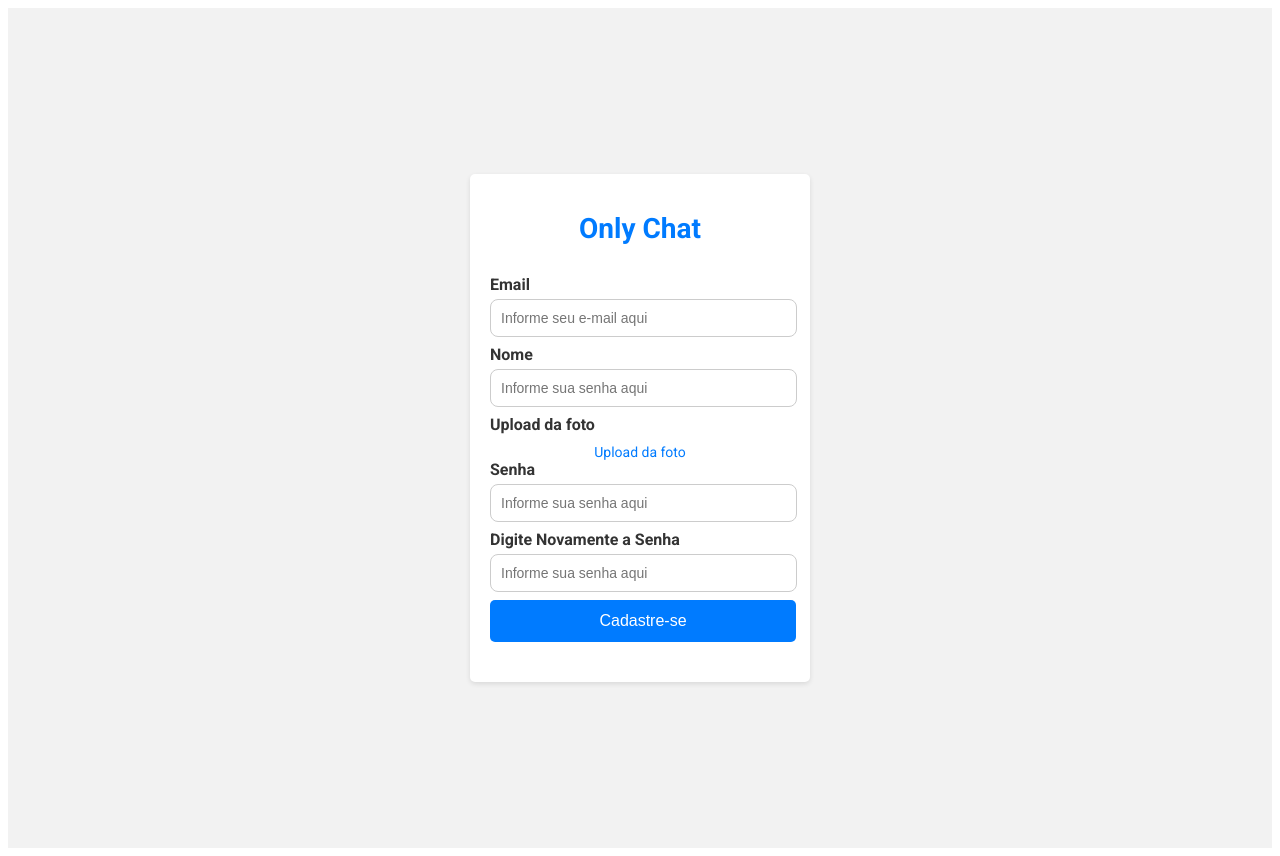
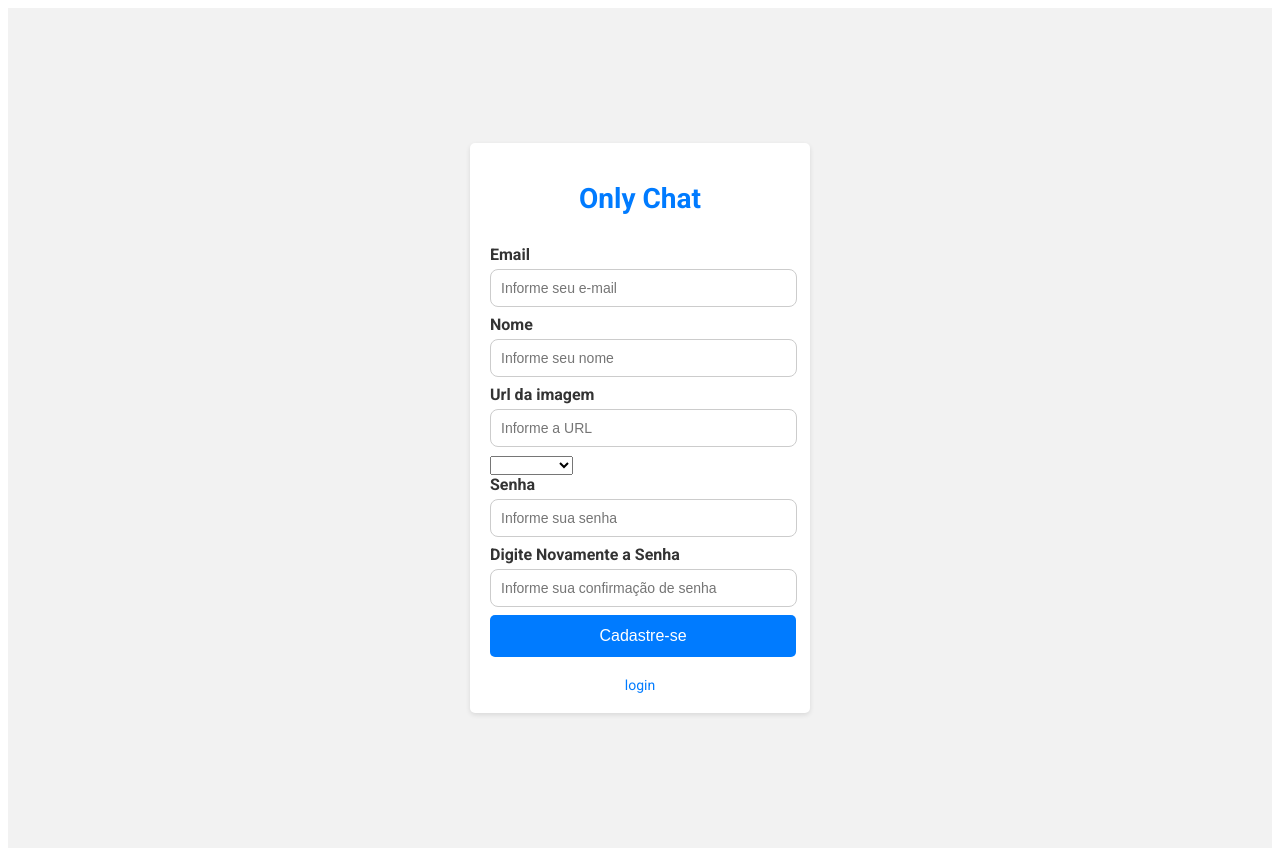
Before and after one commit to Possidone/login-patch, an Angular app in the folder login-patch/: page /sign-up in a window 1280 px wide. Built offline with nearby package versions, Linux system fonts and the light colour scheme.

Commit message:
Inclui cadastro

```diff
--- a/login-patch/src/app/home/home.component.html
+++ b/login-patch/src/app/home/home.component.html
@@ -1 +1,9 @@
-<p>home works!</p>
+<h1>{{ nameUser }}</h1>
+<h1>{{ urlImage }}</h1>
+
+<ul>
+    <li *ngFor="let user of userList">
+      <span>{{ user.name }}</span>
+      <span>{{ user.email }}</span>
+    </li>
+</ul>
--- a/login-patch/src/app/home/home.component.ts
+++ b/login-patch/src/app/home/home.component.ts
@@ -1,10 +1,39 @@
-import { Component } from '@angular/core';
+import { Component, OnInit } from '@angular/core';
+import { HttpClient } from '@angular/common/http';
+import { ActivatedRoute } from '@angular/router';
 
 @Component({
   selector: 'app-home',
   templateUrl: './home.component.html',
   styleUrls: ['./home.component.css']
 })
-export class HomeComponent {
+export class HomeComponent implements OnInit  {
+  nameUser: string = "";
+  urlImage: string = "";
+  userList: any[] = [];
+  passedData: any;
 
+  constructor(private http: HttpClient) { }
+
+  ngOnInit() {
+    this.fetchUserList();
+  }
+
+  fetchUserList() {
+    this.http.get<any[]>('http://localhost:8080/user/all').subscribe(
+      (response) => {
+        const email = localStorage.getItem("email");
+        this.userList = response.filter(user => user.email !== email);
+        const user = response.find(user => user.email == email);
+        this.nameUser = user.name;
+        this.urlImage = user.urlImage;
+
+        localStorage.setItem("name", this.nameUser);
+        localStorage.setItem("url", this.urlImage);
+      },
+      (error) => {
+        console.log(error);
+      }
+    );
+  }
 }
--- a/login-patch/src/app/login/login.component.ts
+++ b/login-patch/src/app/login/login.component.ts
@@ -18,6 +18,9 @@ export class LoginComponent {
       response => {
         console.log(response);
         if (response.Success) {
+
+          localStorage.setItem('email', this.email);
+
           this.router.navigate(['/home']);
         }
       },
--- a/login-patch/src/app/services/api.service.ts
+++ b/login-patch/src/app/services/api.service.ts
@@ -17,4 +17,16 @@ export class APIService {
     };
     return this.http.post(`${this.apiUrl}user/login`, payload);
   }
+
+  createAccount(email: String, password: String, urlImage: String, name: String, gender: String): Observable<any> {
+    const payload = {
+        email: email,
+        password: password,
+        urlImage: urlImage,
+        name: name,
+        gender: gender
+      };
+
+      return this.http.post(`${this.apiUrl}user/create`, payload);
+  }
 }
--- a/login-patch/src/app/sign-up/sign-up.component.html
+++ b/login-patch/src/app/sign-up/sign-up.component.html
@@ -38,8 +38,7 @@
     margin-bottom: 5px;
   }
 
-  input[type="email"],
-  input[type="password"] {
+  input {
     width: 95%;
     padding: 10px;
     border: 1px solid #ccc;
@@ -87,16 +86,21 @@
   <h1>Only Chat</h1>
   <form action="">
     <label for="email">Email</label>
-    <input name="email" type="email" placeholder="Informe seu e-mail aqui" [(ngModel)]="email" autocomplete="off">
+    <input name="email" type="email" placeholder="Informe seu e-mail" [(ngModel)]="email" autocomplete="off">
     <label for="name">Nome</label>
-    <input name="senha" type="password" placeholder="Informe sua senha aqui" [(ngModel)]="password" autocomplete="off">
-    <label for="name">Upload da foto</label>
-    <a href="">Upload da foto</a>
+    <input name="senha" type="text" placeholder="Informe seu nome" [(ngModel)]="name" autocomplete="off">
+    <label for="name">Url da imagem</label>
+    <input name="senha" type="text" placeholder="Informe a URL" [(ngModel)]="urlImage" autocomplete="off">
+    <select [(ngModel)]="gender" name="gender" [ngModelOptions]="{ standalone: true }">
+      <option [selected]="true" value="Masculino">Masculino</option>
+      <option value="Feminino">Feminino</option>
+    </select>
     <label for="password">Senha</label>
-    <input name="senha" type="password" placeholder="Informe sua senha aqui" [(ngModel)]="password" autocomplete="off">
+    <input name="senha" type="password" placeholder="Informe sua senha" [(ngModel)]="password" autocomplete="off">
     <label for="password">Digite Novamente a Senha</label>
-    <input name="senha" type="password" placeholder="Informe sua senha aqui" [(ngModel)]="password" autocomplete="off">
-    <button type="submit">Cadastre-se</button>
+    <input name="senha" type="password" placeholder="Informe sua confirmação de senha" [(ngModel)]="confirmPassword" autocomplete="off">
+    <button type="submit" (click)="create()">Cadastre-se</button>
   </form>
+  <a routerLink="/">login</a>
 </div>
 </body>
--- a/login-patch/src/app/sign-up/sign-up.component.ts
+++ b/login-patch/src/app/sign-up/sign-up.component.ts
@@ -1,4 +1,6 @@
 import { Component } from '@angular/core';
+import { APIService } from '../services/api.service';
+import { Router } from '@angular/router';
 
 @Component({
   selector: 'app-sign-up',
@@ -8,5 +10,61 @@ import { Component } from '@angular/core';
 export class SignUpComponent {
     name: string = "";
     password: string = "";
+    confirmPassword: String = "";
     email: string = "";
+    urlImage: string = "";
+    gender: String = "";
+
+    constructor(private apiService: APIService, private router: Router) { }
+
+    create() {
+      if(this.email == "") {
+        alert("Inform the email");
+        return;
+      }
+
+      if(this.name == "") {
+        alert("Inform the name");
+        return;
+      }
+
+      if(this.name == "") {
+        alert("Inform the url image");
+        return;
+      }
+
+      if(this.gender == "") {
+        alert("Select the genre");
+        return;
+      }
+
+      if(this.password == "") {
+        alert("Inform the password");
+        return;
+      }
+
+      if(this.confirmPassword == "") {
+        alert("Inform the confirm password");
+        return;
+      }
+
+      if(this.password != this.confirmPassword) {
+        alert("The passwords are different");
+        return;
+      }
+
+      this.apiService.createAccount(this.email, this.password, this.urlImage, this.name, this.gender).subscribe(
+        response => {
+          console.log(response);
+          if (response.Success) {
+            this.router.navigate(['/']);
+          }else{
+            alert(response.Message);
+          }
+        },
+        error => {
+          alert("");
+        }
+      );
+    }
 }
```
